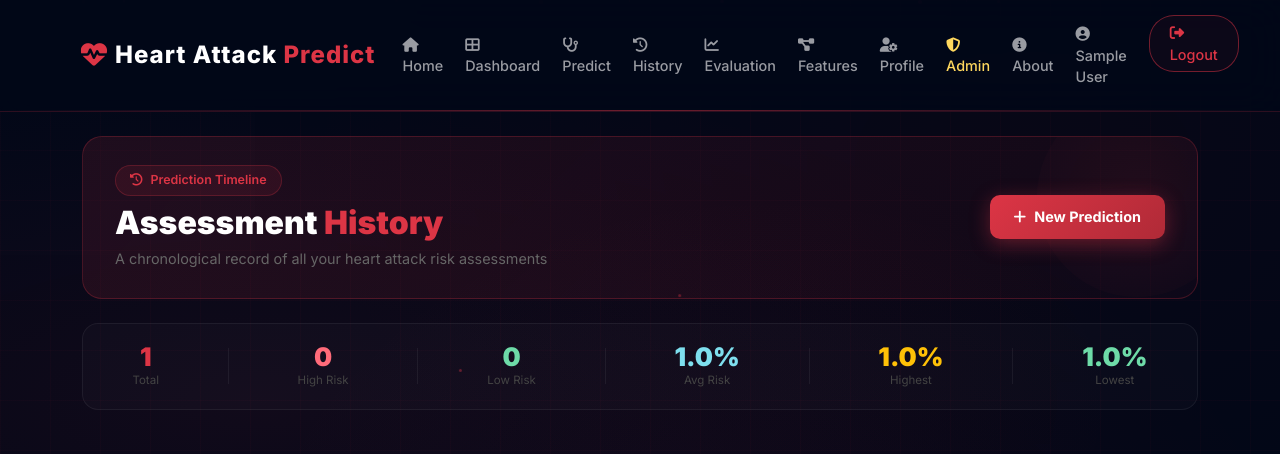
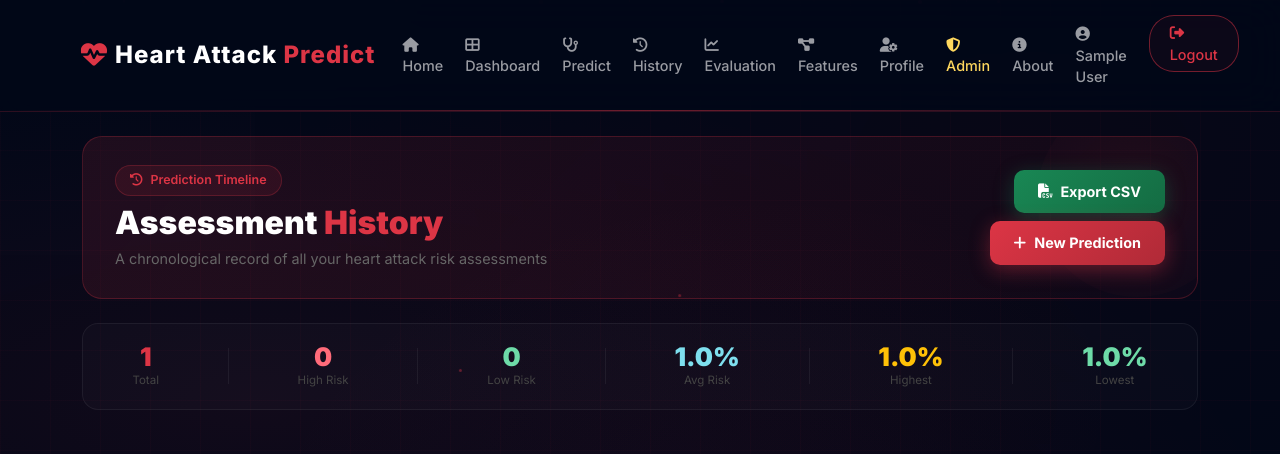
Before and after one commit to Dimuth10/heart-attack-predictor, a Flask app: page /history in a window 1280 px wide. Shown: the top 454 px of the page. Run offline with Flask 3, Linux system fonts and the light colour scheme; a user stored in the database is signed in; tables that the repository leaves empty hold one stand-in row (values such as "Sample post"); parts of the project's set-up code (start-up, migrations or seed data) failed here and were passed over.

Commit message:
feat: add export history CSV download

```diff
--- a/app.py
+++ b/app.py
@@ -829,6 +829,31 @@ def reset_password(token):
     return render_template('reset_password.html', token=token)
 
 
+
+# ── Export History CSV ───────────────────────────────────────────────────────
+@app.route('/export-history')
+@login_required
+def export_history():
+    predictions = Prediction.query.filter_by(user_id=current_user.id).order_by(Prediction.created_at.asc()).all()
+    if not predictions:
+        flash('No predictions to export.', 'warning')
+        return redirect(url_for('history'))
+    output = io.StringIO()
+    output.write('No,Date,Time,Age,Sex,Chest Pain Type,Blood Pressure (mmHg),Cholesterol (mg/dl),Fasting Blood Sugar,Max Heart Rate (bpm),Probability (%),Risk Level\n')
+    for i, p in enumerate(predictions, 1):
+        d = p.created_at.strftime('%d/%m/%Y')
+        t = p.created_at.strftime('%H:%M')
+        row = ','.join([str(i), d, t, str(p.age), str(p.sex), str(p.cp), str(p.trestbps), str(p.chol), str(p.fbs), str(p.thalach), str(p.probability), p.risk_level])
+        output.write(row + '\n')
+    output.seek(0)
+    n = current_user.full_name.replace(' ', '_')
+    dt = datetime.now().strftime('%Y%m%d')
+    filename = 'HeartAttackPredict_History_' + n + '_' + dt + '.csv'
+    response = make_response(output.getvalue())
+    response.headers['Content-Type'] = 'text/csv'
+    response.headers['Content-Disposition'] = 'attachment; filename=' + filename
+    return response
+
 # ── Init DB & Run ────────────────────────────────────────────────────────────
 with app.app_context():
     db.create_all()
--- a/templates/history.html
+++ b/templates/history.html
@@ -18,10 +18,18 @@
                     <p style="color:#666;margin:6px 0 0;font-size:0.9rem;">A chronological record of all your heart attack risk assessments</p>
                 </div>
                 <div class="col-md-4 text-md-end mt-3 mt-md-0">
-                    <a href="/predict" class="hist-new-btn">
-                        <i class="fas fa-plus me-2"></i>New Prediction
-                        <span class="hist-btn-shine"></span>
-                    </a>
+                    <div class="d-flex gap-2 justify-content-md-end flex-wrap">
+                        {% if predictions %}
+                        <a href="/export-history" class="hist-new-btn" style="background:linear-gradient(135deg,#198754,#146c43);box-shadow:0 5px 20px rgba(25,135,84,0.4);">
+                            <i class="fas fa-file-csv me-2"></i>Export CSV
+                            <span class="hist-btn-shine"></span>
+                        </a>
+                        {% endif %}
+                        <a href="/predict" class="hist-new-btn">
+                            <i class="fas fa-plus me-2"></i>New Prediction
+                            <span class="hist-btn-shine"></span>
+                        </a>
+                    </div>
                 </div>
             </div>
         </div>
```
